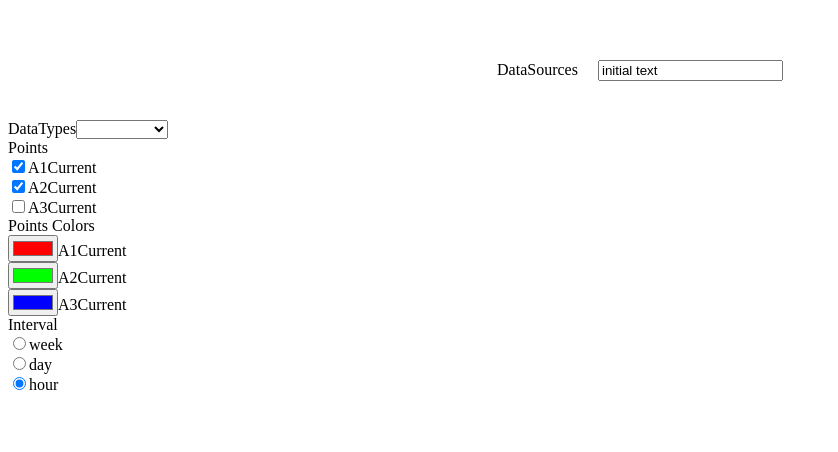
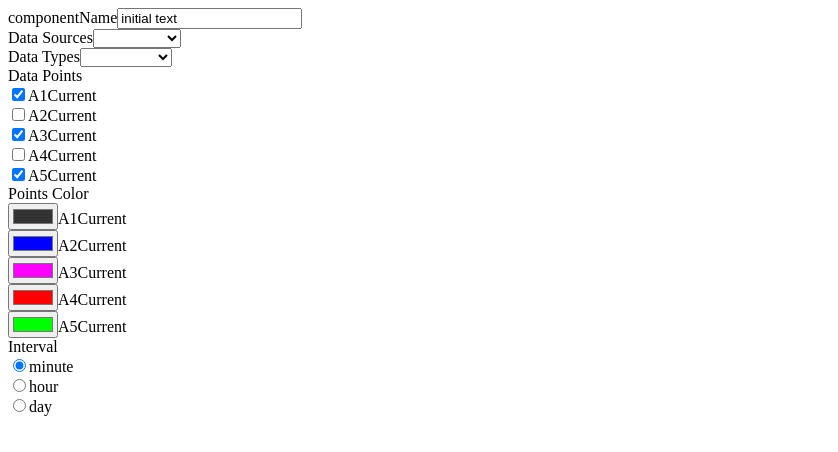
Before and after one commit to culing1317/dynamic-form, an Angular app: page / in a window 1280 px wide. Shown: the top 452 px of the page, without its empty margins (0-838 px from the left). Built offline with nearby package versions, Linux system fonts and the light colour scheme.

Commit message:
更改对外暴露的model和事件传递的方式

```diff
--- a/src/app/app.component.html
+++ b/src/app/app.component.html
@@ -1,2 +1,2 @@
 
-<app-dynamic-form [model]="formModel"></app-dynamic-form>
+<app-dynamic-form [model]="formDataModel"></app-dynamic-form>
--- a/src/app/app.component.ts
+++ b/src/app/app.component.ts
@@ -1,10 +1,11 @@
-import { Component, OnInit} from '@angular/core';
-import { DynamicFormComponent,
-         SingleSelectModel,
-         MultiSelectModel,
-         InputLabelModel,
-         LabelModel,
-         Direction } from './dynamic-form/dynamic-form.component';
+import { Component, OnInit } from '@angular/core';
+import {
+  DynamicFormComponent,
+  ConfigFormData,
+  ControlType,
+  Direction
+} from './dynamic-form/dynamic-form.component';
+import { Observable, of } from 'rxjs';
 @Component({
   selector: 'app-root',
   templateUrl: './app.component.html',
@@ -12,125 +13,221 @@ import { DynamicFormComponent,
 })
 export class AppComponent implements OnInit {
   title = 'app';
-  formModel: Array<any>;
+  formDataModel: Array<ConfigFormData>;
   constructor() { }
 
   ngOnInit() {
-    const inputModel: InputLabelModel = {
-      id: 'dataSource',
-      type: 'text',
-      label: 'DataSources',
+    this.formDataModel = [
+      {
+        id: 'componentName',
+        type: ControlType.input,
+        name: 'componentName',
+        value: 'initial text',
         placeholder: 'pls input here',
-      value: 'initial text',
-      handler: ((a, b) => {
-        this.log(a, b);
-      }),
-      style: {
-        fxLayout: Direction.row,
-        fxLayoutGap: '20px',
-        fxLayoutAlign: 'center center',
-        height: '100px',
-        margin: '20px 0 0 0'
+        handler$: (res: any) => {
+          return Observable.create(observer => {
+            const temp = res;
+            observer.next(temp);
+          });
         }
-    };
-    const singleModel: SingleSelectModel = {
-      id: 'interval',
-      type: 'radio',
-      label: 'Interval',
-      options: [
-        {
-          label: 'week',
-          value: 'week',
       },
       {
-          label: 'day',
-          value: 'day',
+        id: 'dataSource',
+        type: ControlType.dropDown,
+        name: 'Data Sources',
+        value: '',
+        enum: ['MHOP50.1', 'MHOP50.3', 'MHOP50.4', 'MHOP50.5'],
+        handler$: (res: any) => {
+          return Observable.create(observer => {
+            const temp = res;
+            observer.next(temp);
+          });
+        }
       },
       {
-          label: 'hour',
-          value: 'hour',
-        },
-      ],
-      selectedOption: 'hour',
-      handler: ((a, b) => {
-        this.log(a, b);
-      })
-    };
-    const dropDownModel: SingleSelectModel = {
-      id: 'dataTypes',
-      type: 'dropDown',
-      label: 'DataTypes',
-      options: [
-        {
-          label: 'raw',
-          value: 'raw',
+        id: 'dataType',
+        type: ControlType.dropDown,
+        name: 'Data Types',
+        value: '',
+        enum: ['raw', 'product-line'],
+        handler$: (res: any) => {
+          return Observable.create(observer => {
+            const temp = res;
+            observer.next(temp);
+          });
+        }
       },
       {
-          label: 'product-line',
-          value: 'product-line',
-        },
-      ],
-      selectedOption: '',
-      handler: ((a, b) => {
-        this.log(a, b);
-      })
-    };
-    const multiModel: MultiSelectModel = {
-      id: 'points',
-      type: 'checkbox',
-      label: 'Points',
-      options: [
-        {
-          id: 'A1Current',
-          value: 'A1Current',
-          checked: true
+        id: 'dataPoints',
+        type: ControlType.checkbox,
+        name: 'Data Points',
+        value: '',
+        enum: [{id: 'A1Current', name: 'A1Current', value: true},
+               {id: 'A2Current', name: 'A2Current', value: false},
+               {id: 'A3Current', name: 'A3Current', value: true},
+               {id: 'A4Current', name: 'A4Current', value: false},
+               {id: 'A5Current', name: 'A5Current', value: true}],
+        handler$: (res: any) => {
+          return Observable.create(observer => {
+            const temp = res;
+            observer.next(temp);
+          });
+        }
       },
       {
-          id: 'A2Current',
-          value: 'A2Current',
-          checked: true,
+        id: 'PointsColor',
+        type: ControlType.colorPicker,
+        name: 'Points Color',
+        value: '',
+        enum: [{id: 'A1Current', name: 'A1Current', value: '#333333'},
+               {id: 'A2Current', name: 'A2Current', value: '#0000ff'},
+               {id: 'A3Current', name: 'A3Current', value: '#ff00ff'},
+               {id: 'A4Current', name: 'A4Current', value: '#ff0000'},
+               {id: 'A5Current', name: 'A5Current', value: '#00ff00'}],
+        handler$: (res: any) => {
+          return Observable.create(observer => {
+            const temp = res;
+            observer.next(temp);
+          });
+        }
       },
       {
-          id: 'A3Current',
-          value: 'A3Current',
-          checked: false,
+        id: 'interval',
+        type: ControlType.radio,
+        name: 'Interval',
+        value: 'minute',
+        enum: ['minute', 'hour', 'day'],
+        handler$: (res: any) => {
+          return Observable.create(observer => {
+            const temp = res;
+            observer.next(temp);
+          });
         }
-      ],
-      handler: ((a, b) => {
-        this.log(a, b);
-      })
-    };
-    const colorPickerModel: MultiSelectModel = {
-      id: 'pointcolor',
-      type: 'colorPicker',
-      label: 'Points Colors',
-      options: [
-        {
-          id: 'A1Current',
-          label: 'A1Current',
-          value: '#ff0000',
-          checked: true
       },
-        {
-          id: 'A2Current',
-          label: 'A2Current',
-          value: '#00ff00',
-          checked: true,
-        },
-        {
-          id: 'A3Current',
-          label: 'A3Current',
-          value: '#0000ff',
-          checked: false,
-        }
-      ],
-      handler: ((a, b) => {
-        this.log(a, b);
-      })
-    };
-    this.formModel = [inputModel, dropDownModel, multiModel, colorPickerModel, singleModel];
+    ];
+    //   controlModel.handler$(form.value).subscribe(
+    //     (value) => {
+    //       form =
+    //     }
+    //   );
+    // const inputModel: InputLabelModel = {
+    //   id: 'dataSource',
+    //   type: 'text',
+    //   label: 'DataSources',
+    //   placeholder: 'pls input here',
+    //   value: 'initial text',
+    //   handler: ((a, b) => {
+    //     this.log(a, b);
+    //   }),
+    //   style: {
+    //     fxLayout: Direction.row,
+    //     fxLayoutGap: '20px',
+    //     fxLayoutAlign: 'center center',
+    //     height: '100px',
+    //     margin: '20px 0 0 0'
+    //   }
+    // };
+    // const singleModel: SingleSelectModel = {
+    //   id: 'interval',
+    //   type: 'radio',
+    //   label: 'Interval',
+    //   options: [
+    //     {
+    //       label: 'week',
+    //       value: 'week',
+    //     },
+    //     {
+    //       label: 'day',
+    //       value: 'day',
+    //     },
+    //     {
+    //       label: 'hour',
+    //       value: 'hour',
+    //     },
+    //   ],
+    //   selectedOption: 'hour',
+    //   handler: ((a, b) => {
+    //     this.log(a, b);
+    //   })
+    // };
+    // const dropDownModel: SingleSelectModel = {
+    //   id: 'dataTypes',
+    //   type: 'dropDown',
+    //   label: 'DataTypes',
+    //   options: [
+    //     {
+    //       label: 'raw',
+    //       value: 'raw',
+    //     },
+    //     {
+    //       label: 'product-line',
+    //       value: 'product-line',
+    //     },
+    //   ],
+    //   selectedOption: '',
+    //   handler: ((a, b) => {
+    //     this.log(a, b);
+    //   })
+    // };
+    // const multiModel: MultiSelectModel = {
+    //   id: 'points',
+    //   type: 'checkbox',
+    //   label: 'Points',
+    //   options: [
+    //     {
+    //       id: 'A1Current',
+    //       value: 'A1Current',
+    //       checked: true
+    //     },
+    //     {
+    //       id: 'A2Current',
+    //       value: 'A2Current',
+    //       checked: true,
+    //     },
+    //     {
+    //       id: 'A3Current',
+    //       value: 'A3Current',
+    //       checked: false,
+    //     }
+    //   ],
+    //   handler: ((a, b) => {
+    //     this.log(a, b);
+    //   })
+    // };
+    // const colorPickerModel: MultiSelectModel = {
+    //   id: 'pointcolor',
+    //   type: 'colorPicker',
+    //   label: 'Points Colors',
+    //   options: [
+    //     {
+    //       id: 'A1Current',
+    //       label: 'A1Current',
+    //       value: '#ff0000',
+    //       checked: true
+    //     },
+    //     {
+    //       id: 'A2Current',
+    //       label: 'A2Current',
+    //       value: '#00ff00',
+    //       checked: true,
+    //     },
+    //     {
+    //       id: 'A3Current',
+    //       label: 'A3Current',
+    //       value: '#0000ff',
+    //       checked: false,
+    //     }
+    //   ],
+    //   handler: ((a, b) => {
+    //     this.log(a, b);
+    //   })
+    // };
+    // this.formModel = [inputModel, dropDownModel, multiModel, colorPickerModel, singleModel];
   }
 
+  log2(formValue): Observable<any> {
+
+  }
   log(message, b) {
     console.log(message, b);
   }
--- a/src/app/dynamic-form/dynamic-form.component.html
+++ b/src/app/dynamic-form/dynamic-form.component.html
@@ -1,68 +1,49 @@
-
 <div *ngIf="form">
   <form (ngSubmit)="onSubmit()" [formGroup]="form">
-    <div *ngFor="let control of model">
+    <div *ngFor="let control of formModels">
       <div [ngSwitch]="control.type">
 
         <!-- 输入框 -->
         <!-- [ngStyle]="control.style" -->
-        <div *ngSwitchCase="'text'" [ngStyle]="control.style" [fxLayout]="control.style.fxLayout"
-              [fxLayoutGap]="control.style.fxLayoutGap" [fxLayoutAlign]="control.style.fxLayoutAlign">
-            <label class="left-text">{{ control.label }}</label>
-            <input [formControlName]="control.id"
-                    [value]="control.value"
-                    [placeholder]="control.placeholder"
-                    type="text"
-                    on-change="control.handler($event, form.value)"
-                    class="right-text">
+        <div *ngSwitchCase="'input'" [ngStyle]="control.style">
+          <label class="left-text">{{ control.name }}</label>
+          <input [formControlName]="control.id" [value]="control.value" [placeholder]="control.placeholder" type="text"
+            on-change="onRadioChange($event, control, form)" class="right-text">
         </div>
         <!-- 多选框 -->
         <div *ngSwitchCase="'checkbox'" [formGroupName]="control.id">
-            <label class="left-text">{{ control.label }}</label>
+          <label class="left-text">{{ control.name }}</label>
           <div class="right-text" *ngFor="let option of control.options">
-              <input [formControlName]="option.id"
-                     [name]="option.id"
-                     [id] = "option.id"
-                     [checked] = "option.checked"
-                     type="checkbox"
-                     on-change="control.handler($event, form.value)">
-              <label for="option.id">{{ option.value }}</label>
+            <input [formControlName]="option.id" [name]="option.id" [id]="option.id" [checked]="option.value" type="checkbox"
+              on-change="onRadioChange($event, control, form)">
+            <label for="option.id">{{ option.name }}</label>
           </div>
         </div>
         <!-- 单选框 -->
-<!-- on-change="onRadioChange($event, control, form.value)" -->
         <div *ngSwitchCase="'radio'">
-            <label class="left-text">{{ control.label }}</label>
+          <label class="left-text">{{ control.name }}</label>
           <div class="right-text" *ngFor="let option of control.options">
-                <input  [formControlName]="control.id"
-                        [name]="control.id"
-                        type="radio"
-                        [value]="option.label"
-                        [id] = "option.label"
-                        on-change="control.handler($event, form.value)">
-                 <label for="option.label">{{ option.label }}</label>
+            <input [formControlName]="control.id" [name]="control.id" type="radio" [value]="option.value" [id]="option.id"
+              on-change="onRadioChange($event, control, form)">
+            <label for="option.label">{{ option.name }}</label>
           </div>
 
         </div>
         <!-- 下拉单选框 -->
         <div *ngSwitchCase="'dropDown'">
-            <label class="left-text">{{ control.label }}</label>
-            <select class="right-text" [formControlName]="control.id" [value]="control.selectedOption" on-change="control.handler($event, form.value)">
-                <option *ngFor="let option of control.options" [value]="option.label">{{option.label}}</option>
+          <label class="left-text">{{ control.name }}</label>
+          <select class="right-text" [formControlName]="control.id" [value]="control.value" on-change="onRadioChange($event, control, form)">
+            <option *ngFor="let option of control.options" [value]="option.value">{{option.name}}</option>
           </select>
         </div>
 
         <!-- 颜色选择盘 -->
         <div *ngSwitchCase="'colorPicker'" [formGroupName]="control.id">
-            <label class="left-text">{{ control.label }}</label>
+          <label class="left-text">{{ control.name }}</label>
           <div class="right-text" *ngFor="let option of control.options">
-                <input [formControlName]="option.id"
-                    [name]="option.id"
-                    [id] = "option.id"
-                    [value] = "option.value"
-                    type="color"
-                    on-change="control.handler($event, form.value)">
-                <label for="option.id">{{ option.label }}</label>
+            <input [formControlName]="option.id" [name]="option.id" [id]="option.id" [value]="option.value" type="color"
+              on-change="onRadioChange($event, control, form)">
+            <label for="option.id">{{ option.name }}</label>
           </div>
         </div>
       </div>
--- a/src/app/dynamic-form/dynamic-form.component.ts
+++ b/src/app/dynamic-form/dynamic-form.component.ts
@@ -3,6 +3,7 @@ import { Observable } from 'rxjs';
 import { FormControl, FormGroup, FormArray, Validators } from '@angular/forms';
 import { stringify } from '@angular/core/src/util';
 import { FlexLayoutModule } from '@angular/flex-layout';
+import { type } from 'os';
 @Component({
   selector: 'app-dynamic-form',
   templateUrl: './dynamic-form.component.html',
@@ -10,49 +11,15 @@ import { FlexLayoutModule } from '@angular/flex-layout';
 })
 export class DynamicFormComponent implements OnInit {
   form: FormGroup;
+  formModels = [];
   @Input('model')
   get model() {
     return this._model;
   }
   set model(value) {
     this._model = value;
-    const map = {};
-    for (const element of this.model) {
-      switch (element.type) {
-        case 'radio':
-        case 'dropDown':
-          {
-            map[element.id] = new FormControl(element.selectedOption);
-          }
-          break;
-        case 'text':
-          {
-            map[element.id] = new FormControl(element.value);
-          }
-          break;
-        case 'checkbox':
-          {
-            const subMap = {};
-            for (const iterator of element.options) {
-              subMap[iterator.id] = new FormControl(iterator.checked);
-            }
-            map[element.id] = new FormGroup(subMap);
-          }
-          break;
-        case 'colorPicker':
-          {
-            const subMap = {};
-            for (const iterator of element.options) {
-              subMap[iterator.id] = new FormControl(iterator.value);
-            }
-            map[element.id] = new FormGroup(subMap);
-          }
-          break;
-        default:
-          break;
-      }
-    }
-    this.form = new FormGroup(map);
+    this.formModels = [];
+    this.createFormModel(this._model);
     console.log(this.form.value);
   }
   _model: Array<any>;
@@ -65,76 +32,138 @@ export class DynamicFormComponent implements OnInit {
     console.log(this.form.value);
   }
 
-  // onRadioChange(event, controlModel, form) {
-  //   controlModel.handler$(form.value).subscribe(
-  //     (value) => {
-  //       form =
-  //     }
-  //   );
-  // }
+  onRadioChange(event, controlModel, form) {
+    controlModel.handler$(form.value).subscribe(
+      (value) => {
+        console.log(value);
+      }
+    );
+  }
   attributeDesciption(data): string {
     console.log(JSON.stringify(data));
     // return data.stringify;
     return JSON.stringify(data);
   }
+  private createFormModel(formDataSet: ConfigFormData[]) {
+    const map = {};
+    for (let index = 0; index < formDataSet.length; index++) {
+      const formData = formDataSet[index];
+      switch (formData.type) {
+        case ControlType.input:
+          {
+            map[formData.id] = new FormControl(formData.value);
+            const model = new InputLabelModel(formData);
+            this.formModels.push(model);
+          }
+          break;
+        case ControlType.radio:
+        case ControlType.dropDown:
+          {
+            map[formData.id] = new FormControl(formData.value);
+            const model = new SingleSelectModel(formData);
+            this.formModels.push(model);
+          }
+          break;
+        case ControlType.checkbox:
+        case ControlType.colorPicker:
+          {
+            const subMap = {};
+            for (const element of formData.enum) {
+              const option = element as { id: string, name: string, value?: any };
+              subMap[option.id] = new FormControl(option.value);
+            }
+            map[formData.id] = new FormGroup(subMap);
+            const model = new MultiSelectModel(formData);
+            this.formModels.push(model);
+          }
+          break;
+        default:
+          break;
+      }
+    }
+    this.form = new FormGroup(map);
+  }
 }
 
-export interface SingleSelectModel extends BasicModel {
+
+class BasicModel {
+  constructor(config) {
+    this.id = config.id;
+    this.type = config.type;
+    this.name = config.name;
+    this.value = config.value;
+    this.handler$ = config.handler$;
+    this.style = config.style;
+  }
+  id: string;
+  type: ControlType;
+  name?: string;
+  value?: any;
+  handler$?: () => Observable<any>;
+  style?: BasicStyleModel;
+}
+class SingleSelectModel extends BasicModel {
+  constructor(config: ConfigFormData) {
+    super(config);
+    const options = [];
+    for (const value of config.enum) {
+      options.push({
+        name: value,
+        value: value
+      });
+    }
+    this.options = options;
+    this.selectedOption = config.value;
+  }
   options: Array<{
-    label: string,
+    name: string,
     value: string,
   }>;
   selectedOption: string;
 }
-export interface MultiSelectModel extends BasicModel {
+class MultiSelectModel extends BasicModel {
+  constructor(config: ConfigFormData) {
+    super(config);
+    const options = [];
+    for (const value of config.enum) {
+      const option = value as { id: string, name?: string, value?: any };
+      options.push({
+        id: option.id,
+        name: option.name,
+        value: option.value,
+      });
+    }
+    this.options = options;
+  }
   options: Array<{
     id: string,
-    value: string,
-    label?: string,
-    checked: boolean,
+    name?: string,
+    value: boolean,
   }>;
 }
-export interface InputLabelModel extends BasicModel {
+class InputLabelModel extends BasicModel {
+  constructor(config: ConfigFormData) {
+    super(config);
+    this.placeholder = config.placeholder ? config.placeholder : '';
+  }
   placeholder: string;
-  value: string;
 }
-export interface LabelModel {
+interface LabelModel {
   id: string;
   type: string;
 }
-export interface BasicModel {
-  id: string;
-  type: string;
-  label?: string;
-  handler?: ((a, b) => void);
-  style?: BasicStyleModel;
-}
-
 export interface ConfigFormData {
   id: string;
   type: string;
   name: string;
-  default?: any;
+  value?: any;
   validation?: string; // regex string
-  handler$?: () => Observable<any>;
-  enum?: string[];
+  handler$?: (data) => Observable<any>;
+  enum?: { id: string, name?: string, value?: any }[] | string[];
   child?: ConfigFormData[];
+  placeholder?: string;
 }
 
-// function getFormModel(formDataSet: ConfigFormData[]) {
-//   for (let index = 0; index < formDataSet.length; index++) {
-//     const element = formDataSet[index];
-//     switch () {
-//       case value:
-
-//         break;
-
-//       default:
-//         break;
-//     }
-
-//   }
-// }
 
 export interface BasicStyleModel {
   fxLayoutGap?: string;
```
Lines whose indentation alone changed are shown as unchanged.
